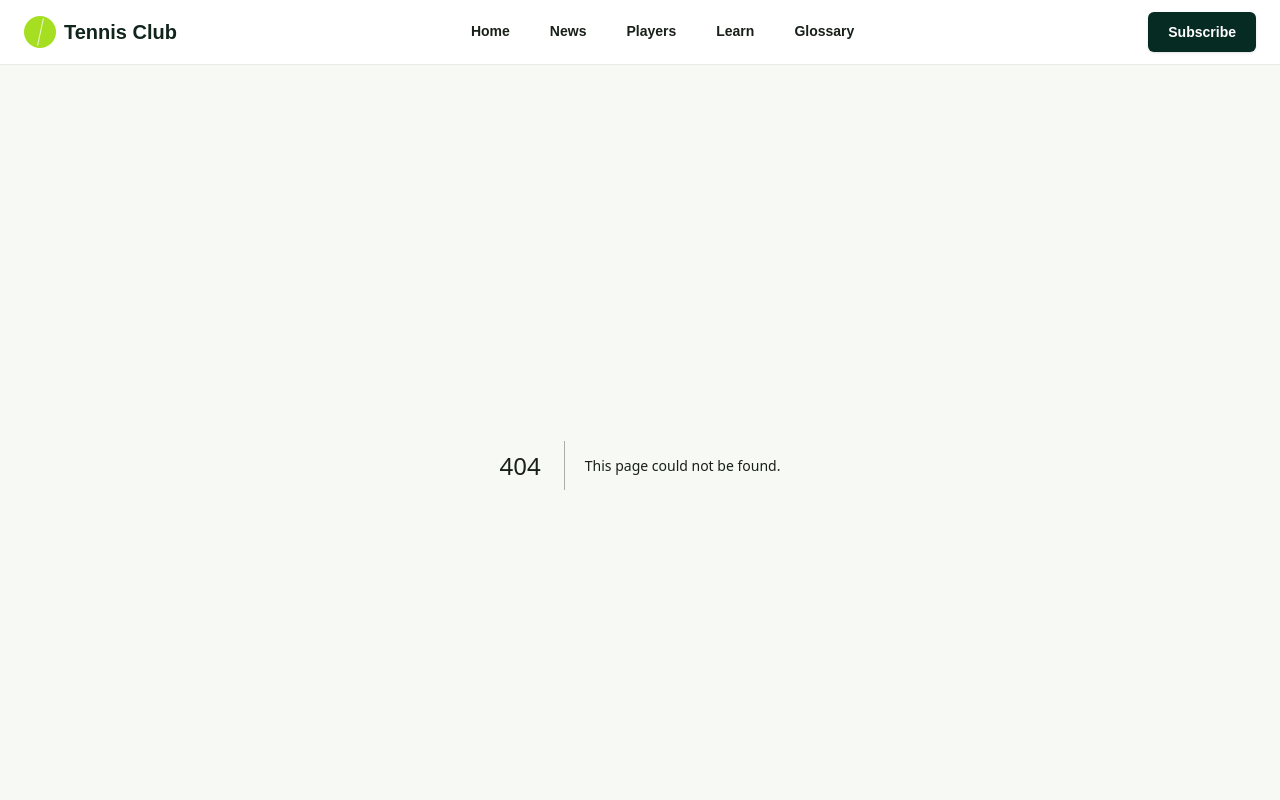
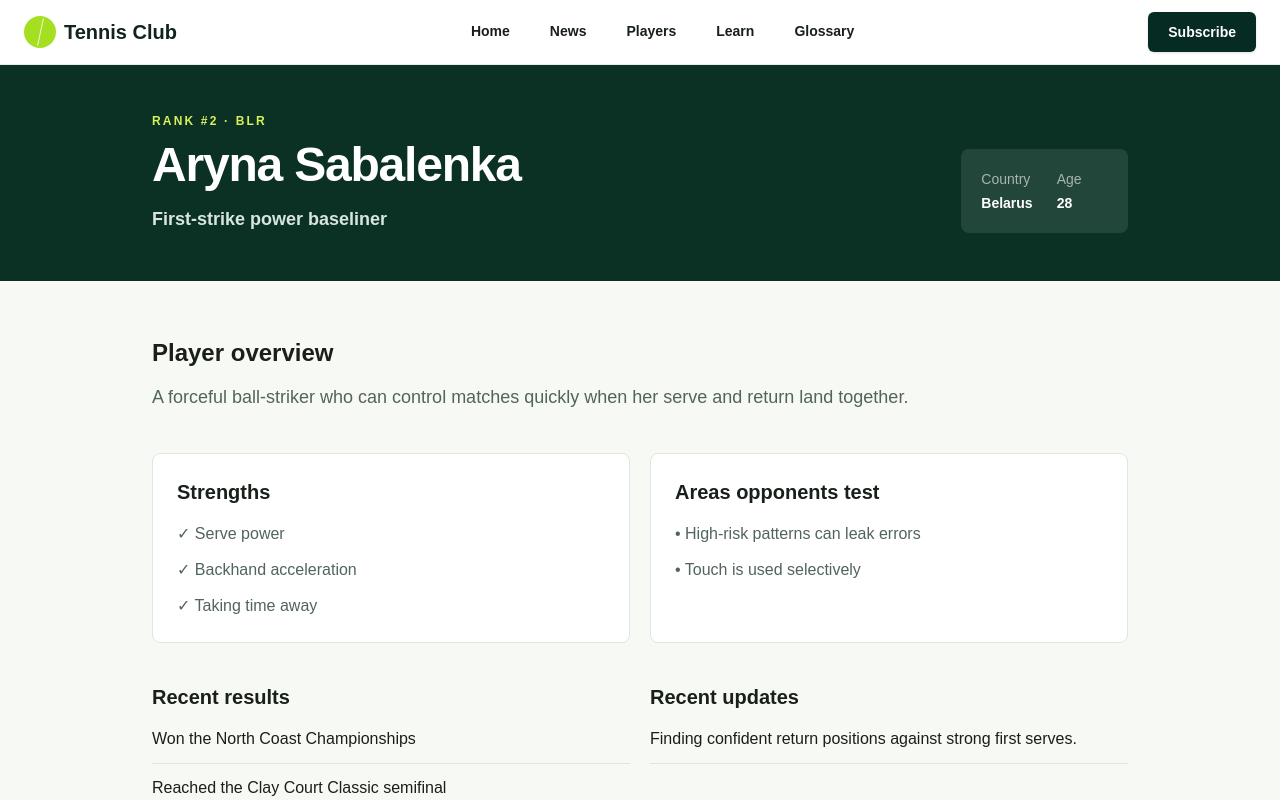
Before and after one commit to geoffrey-xiao/tennis_club, a Next.js app: page /players/aryna-sabalenka in a window 1280 px wide. Before the commit this address had no page. Shown: the top 800 px of the page. Built offline with nearby package versions, Linux system fonts and the light colour scheme.

Commit message:
feat: add player pages

```diff
--- /dev/null
+++ b/src/app/players/[slug]/page.tsx
@@ -0,0 +1,85 @@
+import type { Metadata } from "next";
+import Link from "next/link";
+import { notFound } from "next/navigation";
+import { ArticleCard } from "@/components/article-card";
+import { articles } from "@/data/articles";
+import { players } from "@/data/players";
+
+type PlayerPageProps = { params: Promise<{ slug: string }> };
+
+function getPlayer(slug: string) {
+  return players.find((player) => player.slug === slug);
+}
+
+export function generateStaticParams() {
+  return players.map((player) => ({ slug: player.slug }));
+}
+
+export async function generateMetadata({ params }: PlayerPageProps): Promise<Metadata> {
+  const player = getPlayer((await params).slug);
+  if (!player) return { title: "Player Not Found | Tennis Club" };
+
+  return {
+    title: `${player.name} Profile | Tennis Club`,
+    description: `${player.name}: ${player.playingStyle}, strengths, weaknesses, recent results, and updates.`,
+    alternates: { canonical: `/players/${player.slug}` }
+  };
+}
+
+export default async function PlayerPage({ params }: PlayerPageProps) {
+  const player = getPlayer((await params).slug);
+  if (!player) notFound();
+
+  const relatedArticles = articles.filter((article) =>
+    `${article.title} ${article.summary} ${article.body}`.toLowerCase().includes(player.name.split(" ").at(-1)!.toLowerCase())
+  ).slice(0, 3);
+
+  return (
+    <>
+      <header className="bg-[#0b3124] text-white">
+        <div className="mx-auto grid max-w-5xl gap-8 px-4 py-12 sm:px-6 md:grid-cols-[1fr_auto] md:items-end">
+          <div>
+            <p className="text-xs font-black uppercase tracking-[0.18em] text-[#d7f05c]">Rank #{player.ranking} · {player.countryCode}</p>
+            <h1 className="mt-3 text-5xl font-black tracking-tight">{player.name}</h1>
+            <p className="mt-4 text-lg font-bold text-[#d8e5df]">{player.playingStyle}</p>
+          </div>
+          <dl className="grid grid-cols-2 gap-6 rounded-lg bg-white/10 p-5 text-sm">
+            <div><dt className="text-white/60">Country</dt><dd className="mt-1 font-black">{player.country}</dd></div>
+            <div><dt className="text-white/60">Age</dt><dd className="mt-1 font-black">{player.age}</dd></div>
+          </dl>
+        </div>
+      </header>
+
+      <main className="mx-auto grid max-w-5xl gap-10 px-4 py-10 sm:px-6 sm:py-14">
+        <section>
+          <h2 className="text-2xl font-black">Player overview</h2>
+          <p className="mt-3 max-w-3xl text-lg leading-8 text-[#52645c]">{player.shortBio}</p>
+        </section>
+
+        <div className="grid gap-5 md:grid-cols-2">
+          <section className="rounded-lg border border-[#dfe6dc] bg-white p-6">
+            <h2 className="text-xl font-black">Strengths</h2>
+            <ul className="mt-4 grid gap-3 text-[#52645c]">{player.strengths.map((item) => <li key={item}>✓ {item}</li>)}</ul>
+          </section>
+          <section className="rounded-lg border border-[#dfe6dc] bg-white p-6">
+            <h2 className="text-xl font-black">Areas opponents test</h2>
+            <ul className="mt-4 grid gap-3 text-[#52645c]">{player.weaknesses.map((item) => <li key={item}>• {item}</li>)}</ul>
+          </section>
+        </div>
+
+        <div className="grid gap-5 md:grid-cols-2">
+          <section><h2 className="text-xl font-black">Recent results</h2><ul className="mt-4 grid gap-3">{player.recentResults.map((item) => <li key={item} className="border-b border-[#dfe6dc] pb-3">{item}</li>)}</ul></section>
+          <section><h2 className="text-xl font-black">Recent updates</h2><ul className="mt-4 grid gap-3">{player.recentUpdates.map((item) => <li key={item} className="border-b border-[#dfe6dc] pb-3">{item}</li>)}</ul></section>
+        </div>
+
+        <section>
+          <h2 className="text-2xl font-black">Related articles</h2>
+          {relatedArticles.length ? (
+            <div className="mt-5 grid gap-5 sm:grid-cols-2 lg:grid-cols-3">{relatedArticles.map((article) => <ArticleCard key={article.id} article={article} compact />)}</div>
+          ) : <p className="mt-3 text-[#607068]">More coverage of {player.name} is coming soon.</p>}
+        </section>
+        <Link href="/players" className="font-black text-[var(--primary)]">← Back to all players</Link>
+      </main>
+    </>
+  );
+}
--- /dev/null
+++ b/src/app/players/page.tsx
@@ -0,0 +1,30 @@
+import type { Metadata } from "next";
+import { PlayerCard } from "@/components/player-card";
+import { players } from "@/data/players";
+
+export const metadata: Metadata = {
+  title: "Tennis Players | Tennis Club",
+  description: "Explore beginner-friendly profiles, strengths, playing styles, and recent updates for leading tennis players.",
+  alternates: { canonical: "/players" }
+};
+
+export default function PlayersPage() {
+  return (
+    <>
+      <section className="border-b border-[#d9e3d9] bg-[#0b3124] text-white">
+        <div className="mx-auto max-w-7xl px-4 py-12 sm:px-6 sm:py-16">
+          <p className="text-xs font-black uppercase tracking-[0.18em] text-[#d7f05c]">Player guide</p>
+          <h1 className="mt-3 text-4xl font-black tracking-tight sm:text-5xl">Know the player behind the score.</h1>
+          <p className="mt-4 max-w-2xl text-lg leading-7 text-[#d8e5df]">
+            Quick scouting notes, recent form, and plain-language playing-style breakdowns.
+          </p>
+        </div>
+      </section>
+      <section className="mx-auto max-w-7xl px-4 py-10 sm:px-6 sm:py-12">
+        <div className="grid gap-5 sm:grid-cols-2 lg:grid-cols-4">
+          {players.map((player) => <PlayerCard key={player.id} player={player} />)}
+        </div>
+      </section>
+    </>
+  );
+}
--- a/src/data/players.ts
+++ b/src/data/players.ts
@@ -8,6 +8,8 @@ export type Player = {
   weaknesses: string[];
   shortBio: string;
   recentUpdates: string[];
+  recentResults: string[];
+  age: number;
   ranking: number;
   countryCode: string;
 };
@@ -24,6 +26,8 @@ export const players: Player[] = [
     shortBio:
       "A dynamic shotmaker whose speed and variety make him one of the most watchable players in any draw.",
     recentUpdates: ["Working through a demanding run of high-intensity matches."],
+    recentResults: ["Won in three sets at the Riverside Open", "Reached the North Coast final"],
+    age: 23,
     ranking: 2,
     countryCode: "ESP"
   },
@@ -38,6 +42,8 @@ export const players: Player[] = [
     shortBio:
       "A precise baseliner who turns neutral rallies into attacking positions with minimal wasted motion.",
     recentUpdates: ["Maintaining a steady rhythm across quick turnaround matches."],
+    recentResults: ["Won the Harbor Cup", "Reached the Riverside Open semifinal"],
+    age: 24,
     ranking: 1,
     countryCode: "ITA"
   },
@@ -52,6 +58,8 @@ export const players: Player[] = [
     shortBio:
       "A rhythm player who uses spin, court position, and relentless returning to control long stretches.",
     recentUpdates: ["Looking sharp when she establishes court position early."],
+    recentResults: ["Won the Clay Court Classic", "Reached the Harbor Cup quarterfinal"],
+    age: 25,
     ranking: 1,
     countryCode: "POL"
   },
@@ -66,7 +74,73 @@ export const players: Player[] = [
     shortBio:
       "A resilient competitor who can extend points, absorb pressure, and turn defense into sudden offense.",
     recentUpdates: ["Continuing to refine aggressive patterns behind the serve."],
+    recentResults: ["Reached the Riverside Open final", "Won two matches at the Harbor Cup"],
+    age: 22,
     ranking: 3,
     countryCode: "USA"
+  },
+  {
+    id: "player-novak-djokovic",
+    slug: "novak-djokovic",
+    name: "Novak Djokovic",
+    country: "Serbia",
+    playingStyle: "Elastic counterpunching all-court player",
+    strengths: ["Return of serve", "Backhand control", "Pressure management"],
+    weaknesses: ["Can start slowly", "Short recovery windows require careful scheduling"],
+    shortBio:
+      "An exceptionally complete competitor whose return quality and balance let him solve almost any matchup.",
+    recentUpdates: ["Managing his schedule while sharpening his first-strike patterns."],
+    recentResults: ["Reached the North Coast semifinal", "Won a deciding-set tiebreak at the Harbor Cup"],
+    age: 39,
+    ranking: 5,
+    countryCode: "SRB"
+  },
+  {
+    id: "player-aryna-sabalenka",
+    slug: "aryna-sabalenka",
+    name: "Aryna Sabalenka",
+    country: "Belarus",
+    playingStyle: "First-strike power baseliner",
+    strengths: ["Serve power", "Backhand acceleration", "Taking time away"],
+    weaknesses: ["High-risk patterns can leak errors", "Touch is used selectively"],
+    shortBio:
+      "A forceful ball-striker who can control matches quickly when her serve and return land together.",
+    recentUpdates: ["Finding confident return positions against strong first serves."],
+    recentResults: ["Won the North Coast Championships", "Reached the Clay Court Classic semifinal"],
+    age: 28,
+    ranking: 2,
+    countryCode: "BLR"
+  },
+  {
+    id: "player-naomi-osaka",
+    slug: "naomi-osaka",
+    name: "Naomi Osaka",
+    country: "Japan",
+    playingStyle: "Aggressive hard-court shotmaker",
+    strengths: ["First serve", "Backhand pace", "Early ball striking"],
+    weaknesses: ["Defensive transitions", "Heavy topspin can disrupt contact height"],
+    shortBio:
+      "A clean, powerful striker whose best tennis is built around decisive serving and early court position.",
+    recentUpdates: ["Building match volume and looking increasingly comfortable in long exchanges."],
+    recentResults: ["Reached the Riverside Open quarterfinal", "Won an opening-round match at the Harbor Cup"],
+    age: 28,
+    ranking: 18,
+    countryCode: "JPN"
+  },
+  {
+    id: "player-daniil-medvedev",
+    slug: "daniil-medvedev",
+    name: "Daniil Medvedev",
+    country: "Russia",
+    playingStyle: "Deep-position counterpuncher",
+    strengths: ["Court coverage", "Flat backhand", "Tactical disruption"],
+    weaknesses: ["Front-court finishing", "Slow surfaces can blunt his serve"],
+    shortBio:
+      "An unconventional problem-solver who changes rally geometry with deep positioning and flat, accurate replies.",
+    recentUpdates: ["Experimenting with a more forward return position on second serves."],
+    recentResults: ["Reached the Harbor Cup semifinal", "Won two straight matches at the Riverside Open"],
+    age: 30,
+    ranking: 11,
+    countryCode: "RUS"
   }
 ];
```
